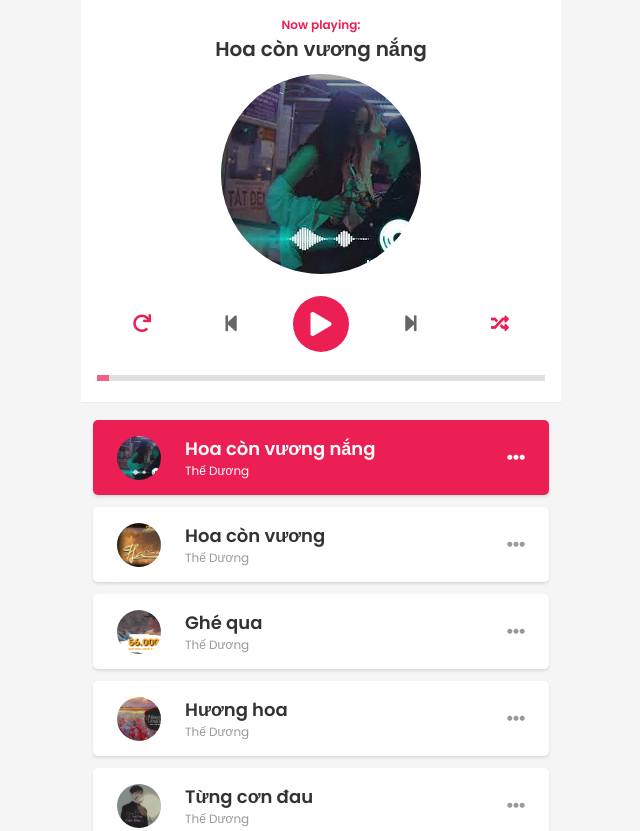
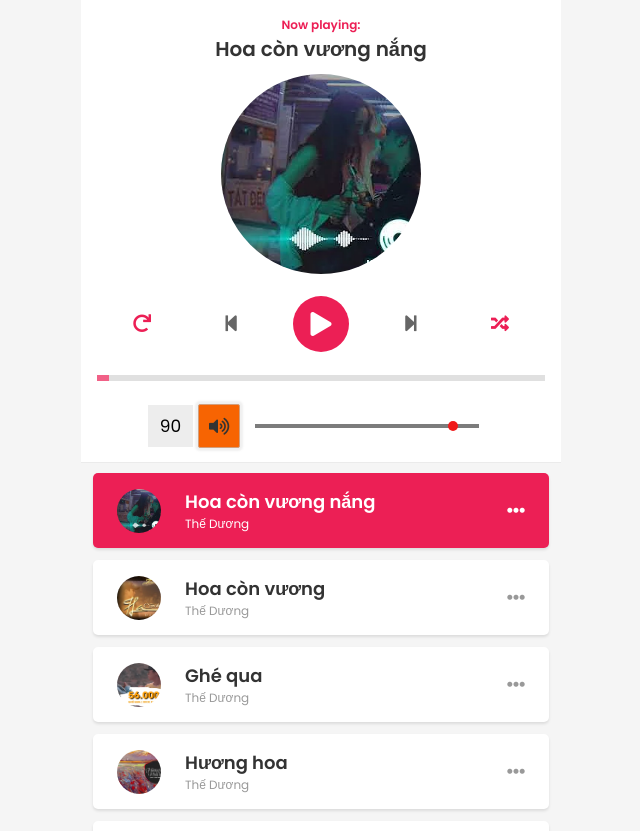
Before and after one commit to theduong73274/theduong73274.github.io, a plain HTML site: page Music_player/index.html in a window 1280 px wide. Shown: the top 831 px of the page, without its empty margins (319-959 px from the left). Drawn offline with Linux system fonts and the light colour scheme.

Commit message:
update music

```diff
--- a/Music_player/assets/css/main.css
+++ b/Music_player/assets/css/main.css
@@ -130,7 +130,8 @@
 
   /* PLAYLIST */
   .playlist {
-    margin-top: 408px;
+    /* 408 */
+    margin-top: 461px;
     padding: 12px;
   }
 
@@ -187,3 +188,47 @@
     color: #999;
     font-size: 18px;
   }
+  .volume{
+    margin-top: 16px;
+    display: flex;
+    align-items: center;
+    justify-content: center;
+  }
+  .volume p{
+    font-size: 17px;
+  }
+  .volume i{
+    color:#333;
+    font-size: 18px;
+    cursor: pointer;
+    padding: 12px 10px;
+    border-radius: 2px;
+    border:1px solid rgb(210 159 125);
+    background-color: rgb(247, 100, 2);
+    box-shadow: 0px 0px 2px 3px rgba(103, 103, 103, 0.1);
+  }
+  .volume_show{
+    padding: 8px 12px;
+    background: rgba(80, 80, 80, 0.1);
+    margin-right: 5px;
+  }
+  .volume i:hover{
+    border:1px solid #fff;
+    background: rgba(245,245,245,0.1);
+  }
+  .volume_input{
+    -webkit-appearance: none;
+    width:50%;
+    outline: none;
+    height: 4px;
+    margin: 15px;
+    background-color: rgb(124, 124, 124);
+  }
+  .volume_input::-webkit-slider-thumb{
+    -webkit-appearance: none;
+    height: 10px;
+    width: 10px;
+    border-radius: 50%;
+    cursor: pointer;
+    background-color:rgb(240, 26, 26);
+  }
--- a/Music_player/index.html
+++ b/Music_player/index.html
@@ -48,6 +48,12 @@
 
             <input id="progress" class="progress" type="range" value="0" step="1" min="0" max="100">
 
+            <div class="volume">
+                <p class="volume_show">90</p>
+                <i class="fas fa-volume-up" aria-hidden="true" id="volume_icon"></i>
+                <input type="range" class="volume_input" min="0" max="100" value="90" id="volume" onchange="volume_onchange()">
+            </div>
+
             <audio id="audio" src=""></audio>
         </div>
 
--- a/Music_player/main.js
+++ b/Music_player/main.js
@@ -30,6 +30,8 @@ const prevBtn = $('.btn-prev')
 const randomBtn = $('.btn-random')
 const repeatBtn = $('.btn-repeat')
 const playlist = $('.playlist')
+const recent_volume = $('#volume')
+const volume_shown = $('.volume_shown')
 var count = 0
 var arrayTemp = []
 const app = {
@@ -258,6 +260,13 @@ const app = {
             }
         }
 
+        // xử lí tăng giảm âm lượng
+        recent_volume.onchange = function(){
+            // volume_shown.value = recent_volume.value
+            levelVolume = recent_volume.value /100
+            audio.volume = levelVolume
+        }
+
         // Xử lí khi click vào playlist
         playlist.onclick = function(e){
             const songNode = e.target.closest('.song:not(.active)')
```
